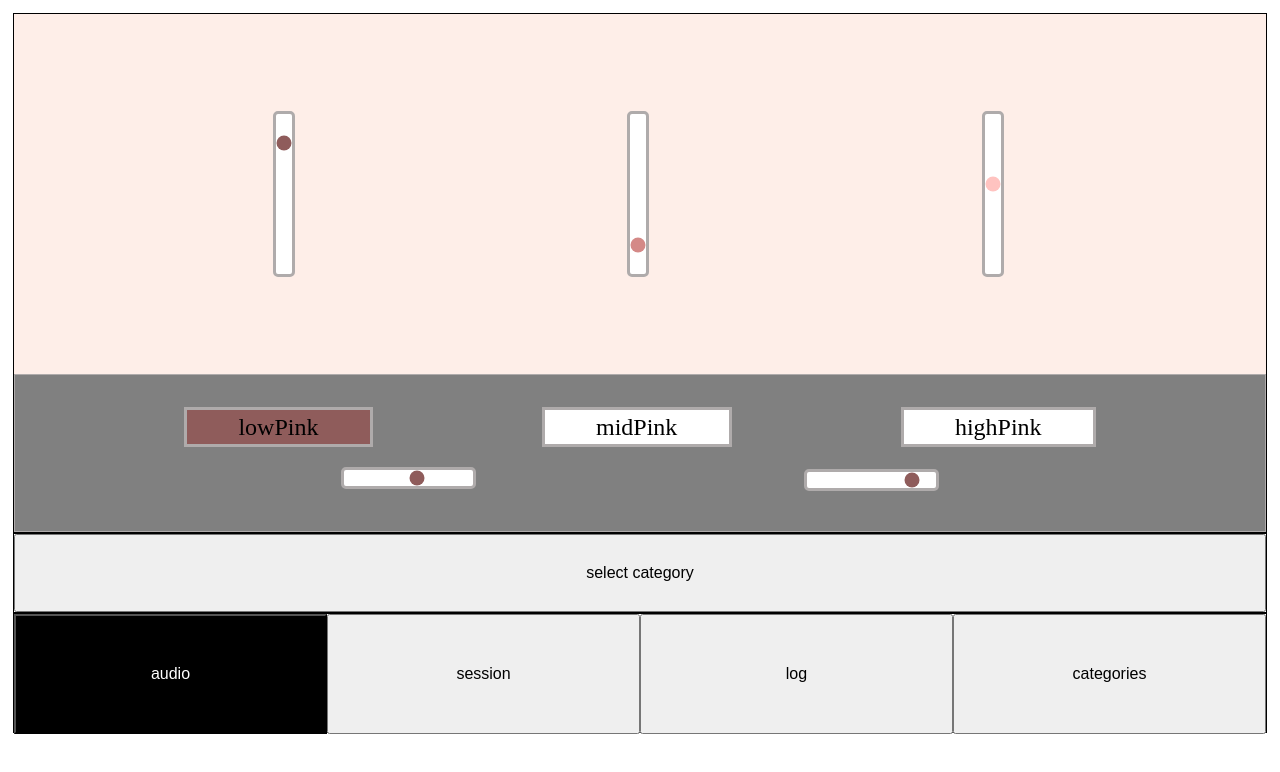
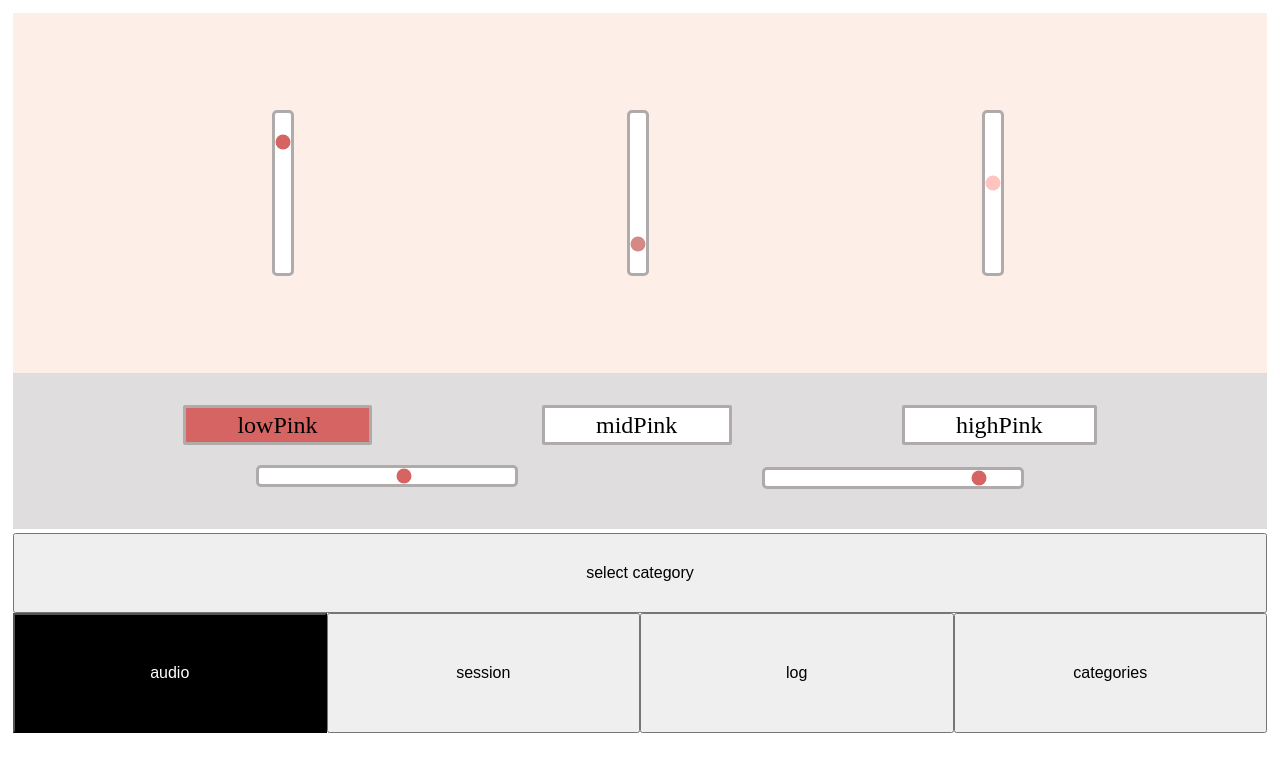
Before and after one commit to bdfee/deep, a React (Create React App) app in the folder frontend/: page / in a window 1280 px wide. Both pictures are taken after a click on the button "audio". Shown: the top 772 px of the page. Built offline with nearby package versions, Linux system fonts and the light colour scheme; no server answers.

Commit message:
seperated audio css

```diff
--- /dev/null
+++ b/frontend/src/components/audio/index.css
@@ -0,0 +1,122 @@
+input[type="range"][orient="vert"] {
+  appearance: none;
+  transform: rotate(0DEG);
+  margin: 0 0 0 0;
+  padding: 0 0 0 0;
+  width: 160px;
+  border: solid #AFABAB;
+  border-radius: 5px;
+}
+
+input[type="range"][orient="horizontal"]{
+  appearance: none;
+  border: solid  #AFABAB;
+  border-radius: 5px;
+}
+
+input {
+  cursor: grab;
+}
+
+input:hover {
+  accent-color: black;
+}
+
+input:active {
+  cursor: grabbing;
+}
+
+/* vertical gain sliders */
+.gain-sliders-container {
+  height: 45vh;
+  display: flex;
+  flex-direction: row;
+  justify-content: space-evenly;
+  align-items: center;
+}
+
+.gain-slider-container-mobile {
+  transform: scale(3) rotate(270DEG);
+  flex-basis: auto;
+}
+
+.gain-slider-container {
+  transform: rotate(270DEG);
+  flex-basis: auto;
+}
+
+/* filters */
+
+.filter-toggle {
+  display: flex;
+  align-items: center;
+  border: solid #AFABAB;
+  padding: 0 4vw;
+  cursor: pointer;
+  background: white;
+  border-radius: 2px;
+}
+
+.filters {
+  padding: 4vh 0;
+  background: rgb(223, 221, 221);
+}
+
+.filter-slider-container-mobile {
+  transform: scale(2.5)
+}
+
+.filter-reverse-slider-container-mobile {
+  transform: scale(2.5) rotate(180DEG);
+  margin-bottom: 10px;
+}
+
+.filter-reverse-slider-container {
+  transform: rotate(180DEG);
+  margin-bottom: 1vh;
+}
+
+.filter-slider {
+  width: 20vw;
+}
+
+.filter-cutoff-sliders {
+  align-content: center;
+  justify-content: space-evenly;
+  padding-top: 2vh;
+  align-items: center;
+}
+
+.filter-toggle-row {
+  text-align: center;
+  display: flex;
+  font-size: 3vh;
+  justify-content: space-evenly;
+  align-content: center;
+  height: 5vh;
+}
+
+/* track wide styles */
+.lowPink {
+  accent-color: #d56462;
+}
+
+.midPink {
+  accent-color: #D48987;
+}
+
+.highPink {
+  accent-color: #ffc3c0;
+}
+
+.toggle-lowPink {
+  background: #d56462;
+}
+
+.toggle-midPink {
+  background: #D48987;
+}
+
+.toggle-highPink {
+  background: #ffc3c0;
+}
--- a/frontend/src/components/audio/index.js
+++ b/frontend/src/components/audio/index.js
@@ -1,6 +1,7 @@
 import { useState, useEffect } from 'react'
 import TracksGain from './tracks-gain'
 import TracksFilter from './tracks-filter'
+import './index.css'
 
 import {
   createAudioNodes,
@@ -88,7 +89,7 @@ const AudioParameters = ({ isRunning, showSection }) => {
 
   return (
     <div className="audio-controls" style={tempStyle}>
-      <div className="audio-tracks-container">
+      <div className="gain-sliders-container">
         {trackParams.map((params) => {
           return (
             <TracksGain
@@ -105,7 +106,7 @@ const AudioParameters = ({ isRunning, showSection }) => {
         })}
       </div>
       <div className="filters">
-        <div className="audio-filter-label-row">
+        <div className="filter-toggle-row">
           {trackParams.map((params) => {
             return (
               <TracksFilterToggle
@@ -117,7 +118,7 @@ const AudioParameters = ({ isRunning, showSection }) => {
             )
           })}
         </div>
-        <div className="audio-filter-cutoff-row">
+        <div>
           {trackParams.map((params) => {
             return (
               <TracksFilter
--- a/frontend/src/components/audio/tracks-filter.js
+++ b/frontend/src/components/audio/tracks-filter.js
@@ -52,9 +52,10 @@ const TracksFilter = ({
   const mobileClass = isMobile ? '-mobile' : ''
 
   return (
-    <div className="audio-filter-controls" style={display}>
-      <div className={`filter-range-reverse${mobileClass} ${id}`} id={id}>
+    <div className="filter-cutoff-sliders" style={display}>
+      <div className={`filter-reverse-slider-container${mobileClass} ${id}`} id={id}>
         <input
+          className={`filter-slider${mobileClass}`}
           orient="horizontal"
           min={min}
           name={'highpassFreq'}
@@ -66,8 +67,9 @@ const TracksFilter = ({
             handleSetParams(e)
           }}></input>
       </div>
-      <div className={`filter-range${mobileClass} ${id}`} id={id}>
+      <div className={`filter-slider-container${mobileClass} ${id}`} id={id}>
         <input
+          className={`filter-slider${mobileClass}`}
           min={min}
           max={max}
           orient="horizontal"
--- a/frontend/src/components/audio/tracks-gain.js
+++ b/frontend/src/components/audio/tracks-gain.js
@@ -33,7 +33,7 @@ const TracksGain = ({ params, trackParams, setParams, trackNodes, context }) =>
   const mobileClass = isMobile ? '-mobile' : ''
 
   return (
-    <div className={`audio-vertical-range-container${mobileClass} ${id}`} id={id}>
+    <div className={`gain-slider-container${mobileClass} ${id}`} id={id}>
       <input
         type="range"
         name={'gain'}
--- a/frontend/src/container.css
+++ b/frontend/src/container.css
@@ -1,4 +1,4 @@
-input[type="range"][orient="vert"] {
+/* input[type="range"][orient="vert"] {
   appearance: none;
   transform: rotate(0DEG);
   margin: 0 0 0 0;
@@ -12,19 +12,8 @@ input[type="range"][orient="horizontal"]{
   appearance: none;
   border: solid  #AFABAB;
   border-radius: 5px;
-}
+} */
 
-input {
-  cursor: grab;
-}
-
-input:hover {
-  accent-color: black;
-}
-
-input:active {
-  cursor: grabbing;
-}
 
 button {
   cursor: pointer;
@@ -45,105 +34,6 @@ ul {
   flex-direction: column;
 }
 
-.lowPink {
-  accent-color: #8F5C5B;
-}
-
-.midPink {
-  accent-color: #D48987;
-}
-
-.highPink {
-  accent-color: #ffc3c0;
-}
-
-.audio-play-btn {
-  height: 10vh;
-  width: 20%;
-  font-size: 3vh;
-}
-
-.audio-tracks-container {
-  height: 45vh;
-  display: flex;
-  flex-direction: row;
-  justify-content: space-evenly;
-  align-items: center;
-}
-
-.audio-vertical-range-container-mobile {
-  transform: scale(3) rotate(270DEG);
-  flex-basis: auto;
-}
-
-.audio-vertical-range-container {
-  transform: rotate(270DEG);
-  flex-basis: auto;
-}
-
-.audio-filter-label-row {
-  text-align: center;
-  display: flex;
-  font-size: 3vh;
-  justify-content: space-evenly;
-  align-content: center;
-  height: 5vh;
-}
-
-.filter-toggle {
-  display: flex;
-  align-items: center;
-  border: solid #AFABAB;
-  padding: 0 4vw;
-  cursor: pointer;
-  background: white;
-}
-
-.toggle-lowPink {
-  background: #8F5C5B;
-}
-
-.toggle-midPink {
-  background: #D48987;
-}
-
-.toggle-highPink {
-  background: #ffc3c0;
-}
-
-.filters {
-  border: 1px solid #AFABAB;
-  padding: 4vh 0;
-  background: gray;
-}
-
-.audio-horizontal-range-container {
-  transform: scale(3) ;
-  margin-top: 10px;
-}
-
-.filter-range-mobile {
-  transform: scale(2.5)
-}
-
-.filter-range-reverse-mobile {
-  transform: scale(2.5) rotate(180DEG);
-  margin-bottom: 10px;
-}
-
-
-.filter-range-reverse {
-  transform: rotate(180DEG);
-  margin-bottom: 1vh;
-}
-
-.audio-filter-controls {
-  align-content: center;
-  justify-content: space-evenly;
-  padding-top: 2vh;
-  align-items: center;
-}
-
 .grid {
   display: grid;
   grid-template-rows: 65vh 10vh 15vh;
@@ -151,9 +41,6 @@ ul {
   padding: 5px;
 }
 
-.row {
-  border: 1px solid black;
-}
 
 .start-btn {
   height: 10vh;
```
